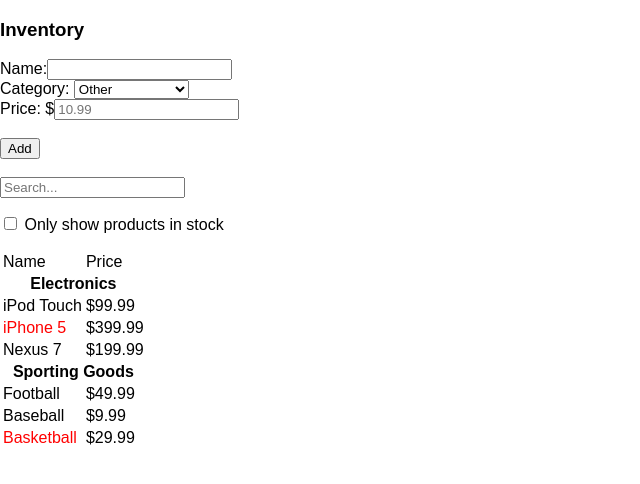
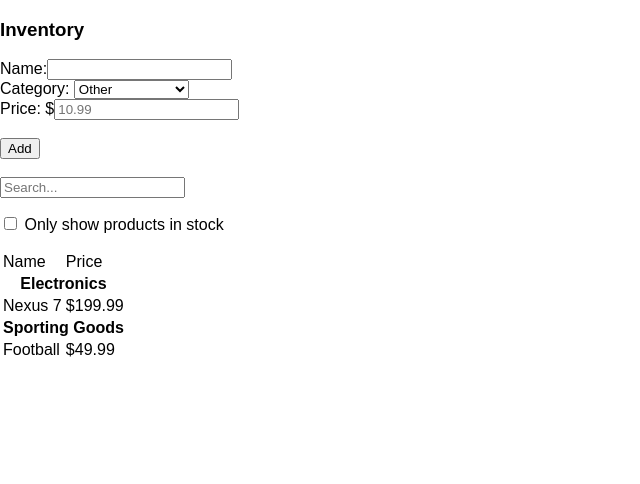
Before and after one commit to ruelasb/tinyapps, a React (Create React App) app: page / in a window 1280 px wide. Shown: the top 484 px of the page, without its empty margins (0-640 px from the left). Built offline with nearby package versions, Linux system fonts and the light colour scheme.

Commit message:
SearchV4.0.1-DB lives in State.

```diff
--- a/src/index.js
+++ b/src/index.js
@@ -3,63 +3,6 @@ import ReactDOM from 'react-dom';
 import App from './App';
 import './index.css';
 
-var PRODUCTS = [
-  {category: 'Sporting Goods', price: '$49.99', stocked: true, name: 'Football'},
-  {category: 'Sporting Goods', price: '$9.99', stocked: true, name: 'Baseball'},
-  {category: 'Sporting Goods', price: '$29.99', stocked: false, name: 'Basketball'},
-  {category: 'Electronics', price: '$99.99', stocked: true, name: 'iPod Touch'},
-  {category: 'Electronics', price: '$399.99', stocked: false, name: 'iPhone 5'},
-  {category: 'Electronics', price: '$199.99', stocked: true, name: 'Nexus 7'},
-]
-
-function merge(left, right, arr) {
-
-  var a=0;
-
-  while (left.length && right.length)
-    arr[a++] = right[0].category < left[0].category ? right.shift() : left.shift();
-
-  while (left.length) arr[a++]=left.shift();
-  while (right.length) arr[a++]=right.shift();
-
-    return arr;
-}
-
-
-function mSort(arr, tmp, l) {
-
-  if(l==1) return;
-
-  var m = Math.floor(l/2),
-    tmp_l = tmp.slice(0,m),
-    tmp_r = tmp.slice(m);
-
-    // Note: just uncomment these two lines to make the classic mergeSort work again.
-    //
-   mSort(tmp_l, arr.slice(0,m), m);
-   mSort(tmp_r, arr.slice(m), l-m);
-
-    // Note: just uncomment these two lines to make a "mergequick" implementation.
-    //
-    //tmp_l = quickSort(arr.slice(0,m));
-    //tmp_r = quickSort(arr.slice(m));
-
-  return merge(tmp_l, tmp_r, arr);
-}
-
-/**
-* The mergesort prep and call in a one-line function.  Taken from: http://rosettacode.org/wiki/Sorting_algorithms/Merge_sort#JavaScript
-*/
-function mergeSort(arr){
-  return mSort(arr, arr.slice(), arr.length);
-}
-
-
-function quantify(product){
-  PRODUCTS = PRODUCTS.concat(product);
-}
-
-/*--------------------*/
 
 class ProductCategoryRow extends React.Component {
   render(){
@@ -207,7 +150,7 @@ class NewInventoryItemsForm extends React.Component {
 	render(){
 		return(
 			<form onSubmit={(e) => {this.props.onSubmit(e,this.state.newProduct)}}>
-				{this.props.duplicationCheck ? (<p style={{color: 'red'}}>Item already on file.</p>) : null}
+				{this.props.duplicationCheck ? (<p style={{color: 'red'}}>Items can not be duplicated or without name value.</p>) : null}
 				<label>
 					{'Name:'}
 					<input
@@ -254,7 +197,8 @@ class InventoryApp extends React.Component {
 		super(props);
 
 		this.state = {
-          addProduct: [],
+          PRODUCTS: [{category: 'Sporting Goods', price: '$49.99', stocked: true, name: 'Football'},
+                     {category: 'Electronics', price: '$199.99', stocked: true, name: 'Nexus 7'}],
           isProductDuplicated: false,
         };
 
@@ -265,8 +209,10 @@ class InventoryApp extends React.Component {
 		e.preventDefault();
 		var newProduct = newProduct.slice();
 		var isProductDuplicated = false;
+    var PRODUCTS = this.state.PRODUCTS;
+    //loop to search if the newProduct that is being added already exists.
 		var searchProductNames = PRODUCTS.forEach((product) => {
-			if(newProduct[0].name === product.name){
+			if(newProduct[0].name === product.name || newProduct[0].name == 0){
 				this.setState({isProductDuplicated: true})
 				return isProductDuplicated = true
 				/*Note: You will not get the updated value of state just after calling
@@ -278,13 +224,13 @@ class InventoryApp extends React.Component {
 		});
 		if (!isProductDuplicated){
 		  this.setState({
-			addProduct: this.state.addProduct.push(newProduct),
+			PRODUCTS: this.state.PRODUCTS.concat(newProduct),
 		  })
-		  if (this.state.addProduct){
+		  /*if (this.state.addProduct){
  			  const addProduct = this.state.addProduct.slice();
 		    this.props.onAddNewProduct(addProduct[0]);
 	 	    this.setState({addProduct: []})
-		  }
+		  }*/
 		  this.setState({isProductDuplicated: false})
 		  isProductDuplicated = false;
 		}
@@ -302,16 +248,51 @@ class InventoryApp extends React.Component {
       		/>
       		<br/>
       		<FilterableProductTable
-      		  products={mergeSort(PRODUCTS)}
+      		  products={mergeSort(this.state.PRODUCTS)}
       		/>
       	</div>
 	  )
 	}
 }
 
+ReactDOM.render(
+  <InventoryApp />,
+  document.getElementById('root')
+);
+
+/*---------------------------*/
+
+function merge(left, right, arr) {
+
+  var a=0;
+
+  while (left.length && right.length)
+    arr[a++] = right[0].category < left[0].category ? right.shift() : left.shift();
+
+  while (left.length) arr[a++]=left.shift();
+  while (right.length) arr[a++]=right.shift();
+
+    return arr;
+}
 
 
-ReactDOM.render(
-  <InventoryApp onAddNewProduct={(z) => quantify(z)} />,
-  document.getElementById('root')
-)
+function mSort(arr, tmp, l) {
+
+  if(l==1) return;
+
+  var m = Math.floor(l/2),
+    tmp_l = tmp.slice(0,m),
+    tmp_r = tmp.slice(m);
+
+
+   mSort(tmp_l, arr.slice(0,m), m);
+   mSort(tmp_r, arr.slice(m), l-m);
+
+
+  return merge(tmp_l, tmp_r, arr);
+}
+
+
+function mergeSort(arr){
+  return mSort(arr, arr.slice(), arr.length);
+}
```
